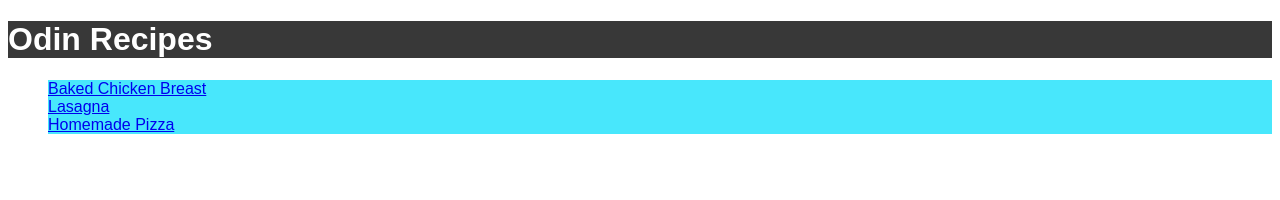
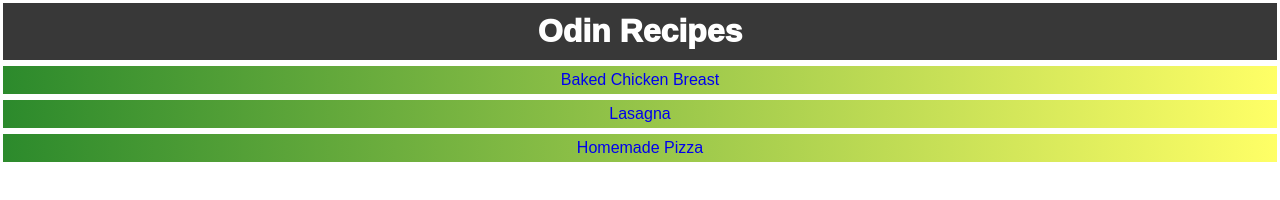
Before and after one commit to cyruhh/odin-recipes, a plain HTML site: page index.html in a window 1280 px wide. Drawn offline with Linux system fonts and the light colour scheme.

Commit message:
added styles to homepage. mainly gradient, centeri ing, and padding

```diff
--- a/style.css
+++ b/style.css
@@ -1,9 +1,38 @@
+* {
+    margin: 0;
+    padding: 0;
+    box-sizing: border-box;
+
+}
 .title, .list{
     color: rgb(255, 255, 255);
     background-color: rgb(56, 56, 56);
     font-family: Arial, Helvetica, "Times New Roman";
+
+}
+.title {
+    padding: 10px;
+    text-align: center;
+    border: solid ;
+    font-weight: 1000;
+
 }
 .list {
-    background-color: rgb(72, 231, 252);
+    background-image: linear-gradient(to right, rgb(44, 138, 44), rgb(255, 255, 102));
+    border: solid rgb(255, 255, 255);
+    text-align: center;
+    padding: 5px
+}
 
-}
+a:link {
+    text-decoration: none;
+  }
+  a:visited {
+    text-decoration: none;
+  }
+  a:hover {
+    text-decoration: none;
+  }
+  a:active {
+    text-decoration: none;
+  }
```
